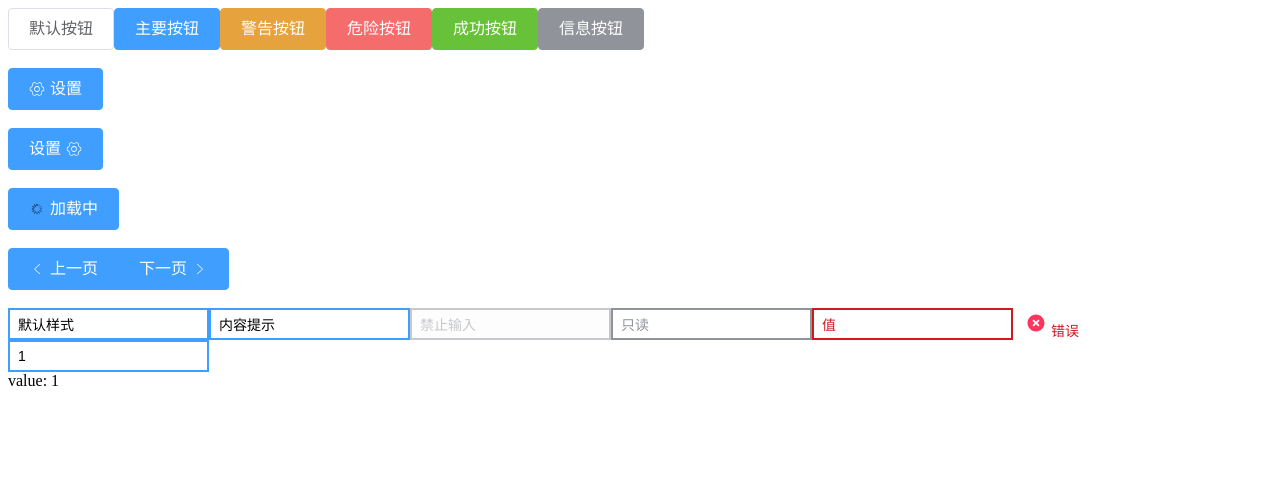
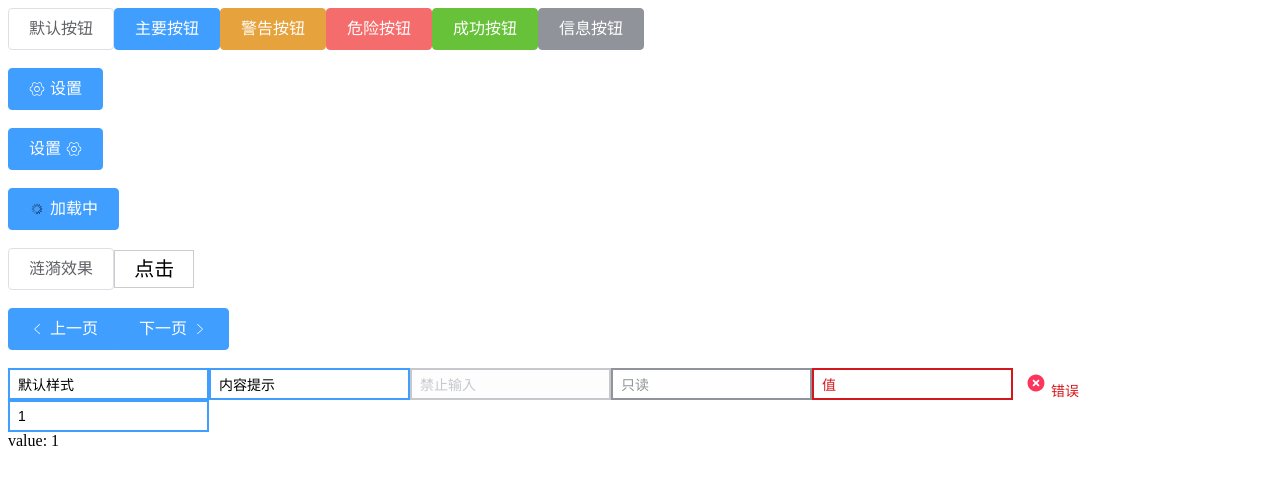
Before and after one commit to ruiqi11/PorUI, a Vue app: page / in a window 1280 px wide. Shown: the top 484 px of the page. Built offline with nearby package versions, Linux system fonts and the light colour scheme.

Commit message:
按钮涟漪效果

```diff
--- a/src/App.vue
+++ b/src/App.vue
@@ -19,6 +19,13 @@
     <br />
     <br />
     <por-button type="primary" loading>加载中</por-button>
+    <br />
+    <br />
+    <por-button press>涟漪效果</por-button>
+    <button data-color="#66B1FF">
+      <span>点击</span>
+      <por-canvas globalListen></por-canvas>
+    </button>
     <br />
     <br />
     <por-button-group>
@@ -45,8 +52,29 @@
 export default {
   data: function(){
     return{
-      value: 1
+      value: '1'
     }
   }
 }
 </script>
+<style lang='scss' scoped>
+button{
+  box-sizing: border-box;
+  white-space: nowrap;
+  outline: none;
+  color: #000;
+  background-color: #fff;
+  font-size: 20px;
+  line-height: 1;
+  padding: 0.5rem 1.2rem;
+  margin: 0;
+  display: inline-flex;
+  justify-content: center;
+  align-items: center;
+  vertical-align: middle;
+  position: relative;
+  overflow: hidden;
+  cursor: pointer;
+  border: solid 1px #ccc;
+}
+</style>
--- a/src/packages/button.vue
+++ b/src/packages/button.vue
@@ -1,10 +1,11 @@
 <template>
     <!-- class属性绑定计算属性的btnClass数组 -->
     <!-- 使用$emit触发click事件，同时要把事件源$event传出去，效果是在外面一点击就把当前事件触发给click事件，同时在外面绑定的方法里，可以拿到事件源。-->
-		<button class='por-button' :class='btnClass' :disabled='loading' @click="$emit('click',$event)">
+		<button class='por-button' :class='btnClass' :disabled='loading' @click="$emit('click',$event)" data-color="#409EFF">
+      <!-- 涟漪效果 -->
+      <por-canvas globalListen v-if="press"></por-canvas>
       <!-- 字体图标 -->
       <por-icon :icon="icon" v-if="icon" class="icon"></por-icon>
-      <!-- 因为有可能插槽会有一些样式，这里用span多包一层,并且判断有插槽再创建span -->
       <!-- 加载状态 -->
       <por-icon icon="icon-jiazai" v-if="loading" class="icon"></por-icon>
       <span v-if='this.$slots.default'>
@@ -49,6 +50,10 @@ export default {
       loading: {
         type: Boolean, // 布尔类型在传值的时候可以直接写不用赋值
         default: false
+      },
+      press: {
+        type: Boolean,
+        default: false
       }
     },
   computed:{
@@ -62,6 +67,9 @@ export default {
       // 图标位置类型（左，右）
       if (this.iconPosition) {
         classes.push(`icon-${this.iconPosition}`)
+      }
+      if (this.press) {
+        classes.push(`button-press`)
       }
       return classes
     }
@@ -146,9 +154,11 @@ $active-color: #3a8ee6;
   }
   // loading 状态
   &[disabled]{ // 属性选择器
-    cursor: not-allowed; // 禁止点击
+    cursor: not-allowed; // 禁止点击;
+    .icon {
+      @include spin;
+    }
   }
-
 }
   // 设置子元素顺序的方式控制图标的位置
 .icon-left {
@@ -169,4 +179,14 @@ $active-color: #3a8ee6;
     order: 1;
   }
 }
+.button-press{
+  position: relative;
+  white-space: nowrap;
+  overflow: hidden;
+  outline: none;
+  &:hover {
+    border-color: #dcdfe6;
+    background-color: #fff;
+  }
+}
 </style>
--- /dev/null
+++ b/src/packages/canvas.vue
@@ -0,0 +1,140 @@
+<template>
+  <canvas ref="wCanvas" @click="press" class="por-canvas"></canvas>
+</template>
+<script>
+export default {
+  name: "por-canvas",
+  props: {
+    drawed: {
+      type: Boolean,
+      default: false
+    },
+    globalListen: {
+      type: Boolean,
+      default: false
+    }
+  },
+  data() {
+    return {
+      clickedEvent: "",
+      clickedParentElement: "",
+      insideRadius: 0
+    };
+  },
+  mounted() {
+    this.$nextTick(() => {
+      if (this.drawed && this.$refs.wCanvas) {
+        const canvas = this.$refs.wCanvas;
+        const context = canvas.getContext("2d");
+        context.fillStyle = canvas.parentElement.dataset.color;
+        context.beginPath();
+        context.arc(
+          0,
+          0,
+          this.getTheBevel(
+            canvas.parentElement.offsetWidth,
+            canvas.parentElement.offsetHeight
+          ),
+          0,
+          2 * Math.PI,
+          false
+        );
+        context.fill();
+      }
+    });
+  },
+  destroyed() {
+    if (this.$refs.wCanvas && this.globalListen) {
+      document.removeEventListener("click", this.onClickDocument);
+    }
+  },
+  methods: {
+    // 平均值
+    getTheBevel(x, y) {
+      return Math.sqrt(x * x + y * y);
+    },
+    // 点击网页其他位置
+    onClickDocument(e) {
+      console.log('调用了2')
+      if (
+        this.$refs.wCanvas &&
+        (this.$refs.wCanvas === e.target ||
+          this.$refs.wCanvas.contains(e.target))
+      ) {
+        return;
+      }
+      this.clearRect();
+      console.log('调用了3')
+      document.removeEventListener("click", this.onClickDocument);
+    },
+    // 点击canvas
+    press(event) {
+      // 获取参数
+      this.insideRadius = 0;
+      this.clickedEvent = event;
+      this.clickedParentElement = event.target.parentElement;
+      // 调用绘制函数
+      this.draw();
+      if (this.globalListen) {
+        console.log('调用了1')
+        this.$nextTick(() => {
+          // document全局监听点击事件
+          // true - 事件句柄在捕获阶段执行
+          // false- 默认。事件句柄在冒泡阶段执行
+          document.addEventListener("click", this.onClickDocument, true);
+        });
+      }
+    },
+    // 清空像素
+    clearRect() {
+      const canvass = document.getElementsByClassName("por-canvas");
+      console.log(5)
+      for (let i = 0; i < canvass.length; i++) {
+        const context = canvass[i].getContext("2d");
+        console.log(context.fillStyle)
+        if (context.fillStyle !== "#000000") { //fillStyle 属性设置或返回用于填充绘画的颜色、渐变或模式。
+          context.fillStyle = "#000000";
+          console.log('调用了6')
+          context.clearRect(0, 0, canvass[i].width, canvass[i].height);// 清空给定矩形内的指定像素
+        }
+      }
+    },
+    // 绘制像素
+    draw() {
+      this.clearRect();
+      const context = this.clickedEvent.target.getContext("2d");
+      context.beginPath();
+      context.arc(
+        this.clickedEvent.layerX || this.clickedEvent.offsetX,
+        this.clickedEvent.layerY || this.clickedEvent.offsetY,
+        this.insideRadius,
+        0,
+        2 * Math.PI,
+        false
+      );
+      context.fillStyle = this.clickedParentElement.dataset.color;// dataset.color=data-color(自定义属性)
+      console.log(this.clickedParentElement.dataset.color)
+      context.fill();
+      this.insideRadius += 5;
+      if (
+        this.insideRadius <
+        this.getTheBevel(
+          this.clickedParentElement.offsetWidth,
+          this.clickedParentElement.offsetHeight
+        )
+      ) {
+        window.requestAnimationFrame(this.draw);
+      }
+    }
+  }
+};
+</script>
+<style lang="scss" scoped>
+.por-canvas {
+  cursor: pointer;
+  opacity: 0.25;
+  position: absolute;
+  top: 0;
+  left: 0;
+}
+</style>
--- a/src/packages/index.js
+++ b/src/packages/index.js
@@ -3,6 +3,7 @@ import Button from './button.vue'
 import Icon from './icon.vue'
 import ButtonGroup from './button-group.vue'
 import Input from './input.vue'
+import Canvas from './canvas.vue'
 
 // 在install方法里注册 全局组件
 // 引入的时候，use这个方法
@@ -12,6 +13,7 @@ const install = (Vue) => {
   Vue.component(Icon.name, Icon)
   Vue.component(ButtonGroup.name, ButtonGroup)
   Vue.component(Input.name, Input)
+  Vue.component(Canvas.name, Canvas)
 }
 
 
--- a/src/styles/_var.scss
+++ b/src/styles/_var.scss
@@ -41,3 +41,16 @@ $input-height: 32px;
 $red-hover-color: #e94043;
 $min-height: 40px;
 $toast-bg: rgba(0, 0, 0, 0.75);
+// 旋转动画
+@keyframes spin {
+  0% {
+    transform: rotate(0deg);
+  }
+  100% {
+    transform: rotate(360deg);
+  }
+}
+
+@mixin spin {
+  animation: spin 2s infinite linear;
+}
```
Also changed, not shown: 1 other file (tests, documents, lock files or other folders).
